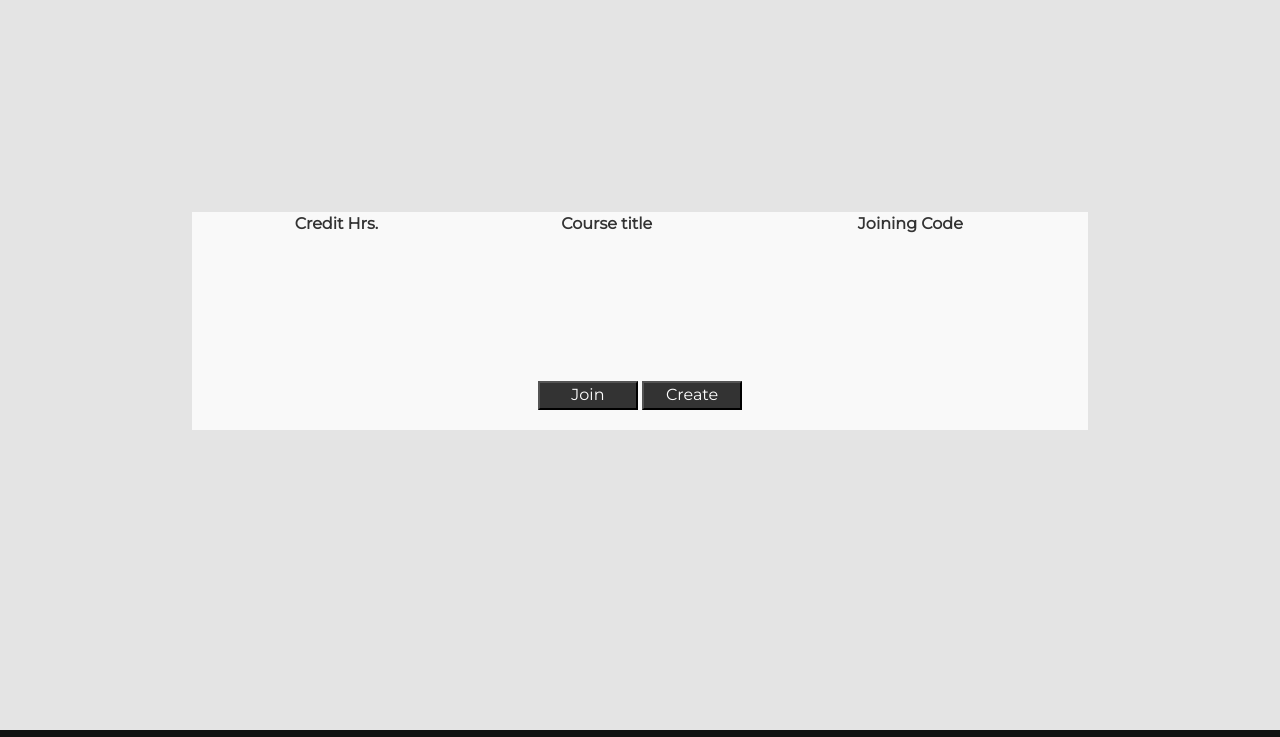
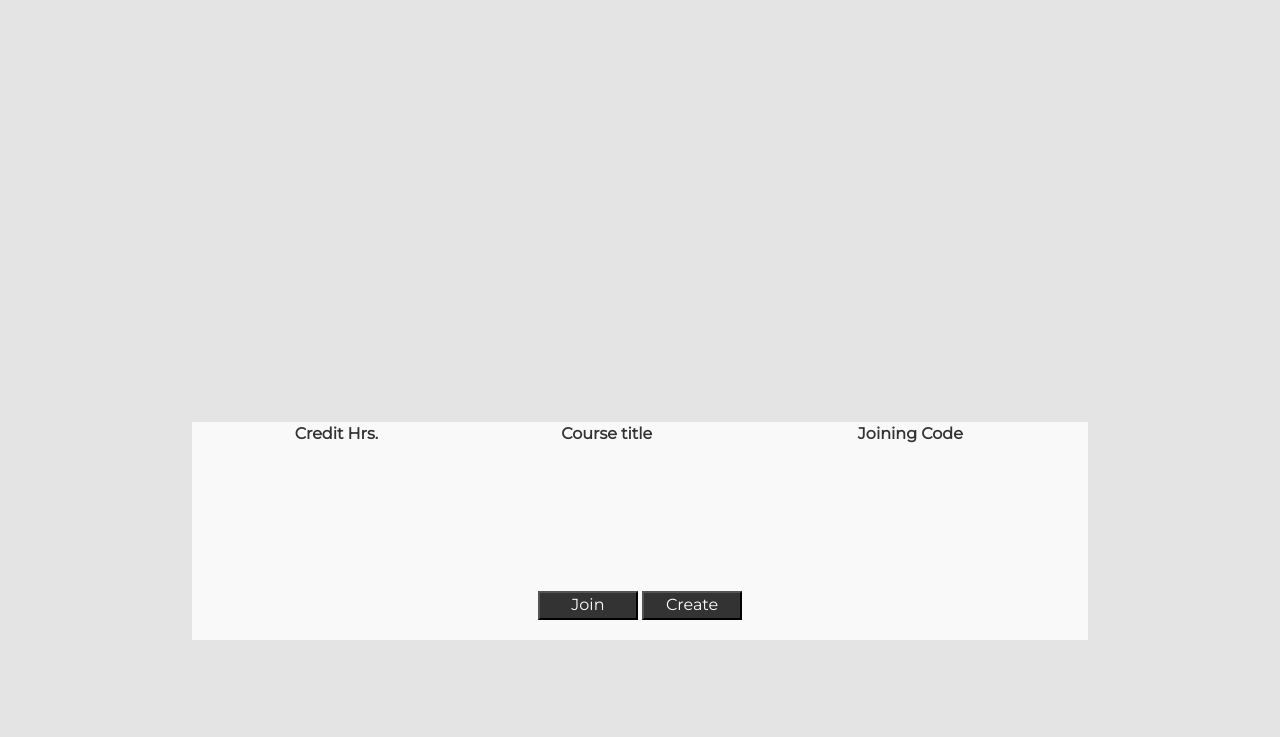
Before and after one commit to hr1d1/LearnVault, a plain HTML site: page Teacher/courses.html in a window 1280 px wide. Shown: the part 63-800 px from the top of the page. Drawn offline with Linux system fonts and the light colour scheme; no server answers; a web font is replaced by a local one.

Commit message:
Update courses.html

```diff
--- a/Teacher/courses.html
+++ b/Teacher/courses.html
@@ -79,7 +79,9 @@
                   <hr class="my-4"></p>
 
     </form>
+    <div style="height:210px">
 
+    </div>
 
 </div>
 
```
